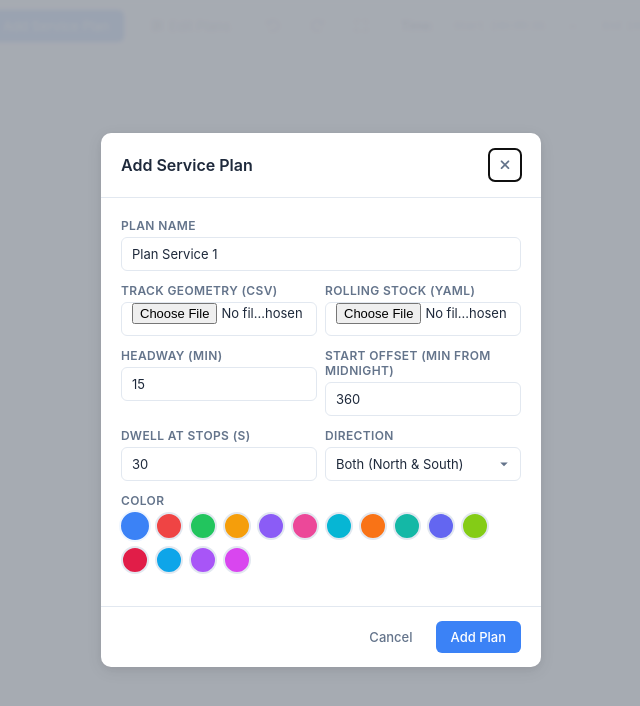
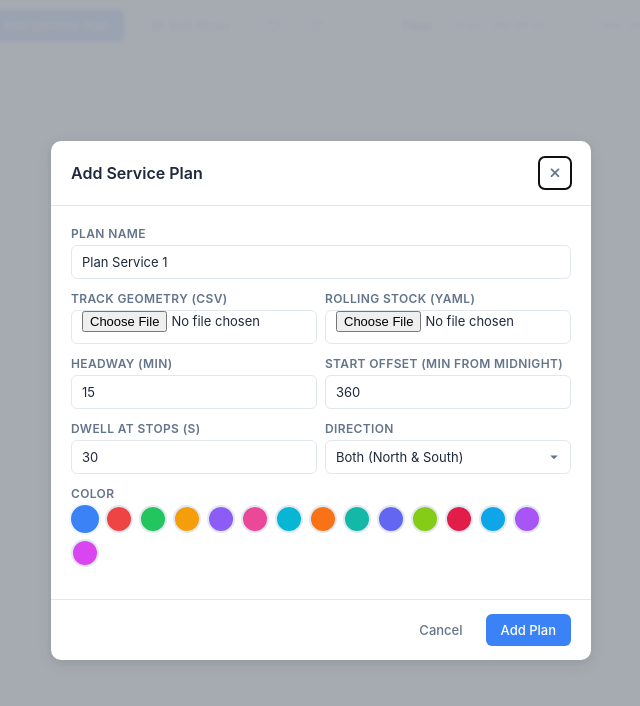
Before and after one commit to egmzcrz/egmzcrz.github.io, a website with bundled scripts: page trainstudio/index.html in a window 1280 px wide. Both pictures are taken after a click on the element 639 px from the left and 400 px from the top of the page. Shown: the whole page, without its empty margins (319-959 px from the left). Built offline with nearby package versions, Linux system fonts and the light colour scheme.

Commit message:
wider add service plan menu

```diff
--- a/trainstudio/css/styles.css
+++ b/trainstudio/css/styles.css
@@ -345,6 +345,11 @@
     max-height: 85vh;
     overflow-y: auto;
     animation: slideUp 180ms ease;
+    }
+
+    /* Add Service Plan modal has more inner controls — give it extra room */
+    #modal-add-plan .modal {
+    width: 540px;
     }
 
     @keyframes slideUp {
```
